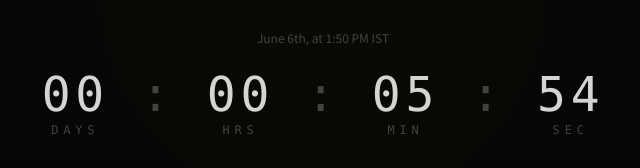
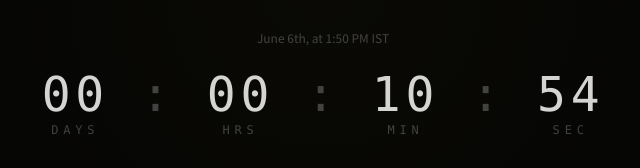
Before and after one commit to vinothumash-dev/bhaji-birthday, a React (Vite) app: page /#/ in a window 1280 px wide. Shown: the part 412-580 px from the top of the page, without its empty margins (317-957 px from the left). Built offline with nearby package versions, Linux system fonts and the light colour scheme; a web font is replaced by a local one.

Commit message:
Update test mode unlock and expiry dates

```diff
--- a/src/pages/Home.tsx
+++ b/src/pages/Home.tsx
@@ -12,8 +12,8 @@ const PASSCODE = '14-10-2024'; // DD-MM-YYYY
 // const EXPIRY_DATE = new Date('2026-06-07T00:01:00+05:30');
 
 // Test mode: June 6, 1:50 PM IST
-const UNLOCK_DATE = new Date('2026-06-06T14:20:00+05:30');
-const EXPIRY_DATE = new Date('2026-06-06T14:20:00+05:30');
+const UNLOCK_DATE = new Date('2026-06-06T14:25:00+05:30');
+const EXPIRY_DATE = new Date('2026-06-06T14:26:00+05:30');
 
 /* ------------------------------------------------------------------ */
 /*  Types                                                              */
```
